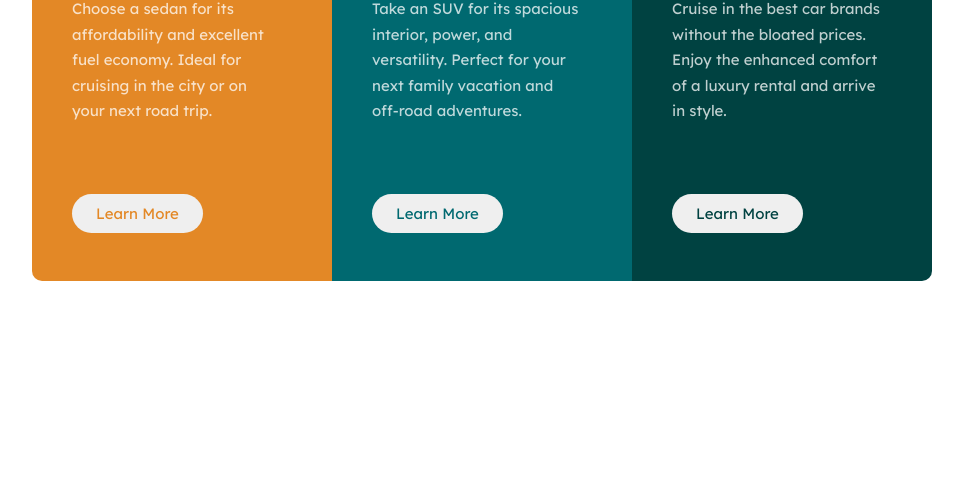
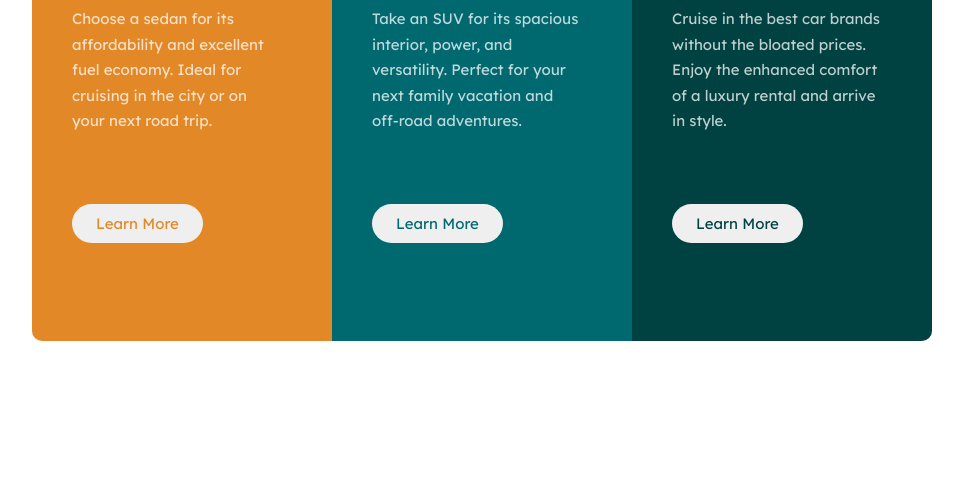
Before and after one commit to SidAsif/preview_card, a plain HTML site: page index.html in a window 1280 px wide. Shown: the part 319-800 px from the top of the page, without its empty margins (158-1121 px from the left). Drawn offline with Linux system fonts and the light colour scheme.

Commit message:
Update style.css

```diff
--- a/style.css
+++ b/style.css
@@ -11,7 +11,7 @@ body {
     flex-wrap: wrap;
     justify-content: center;
     align-items: center;
-    margin-top: 150px;
+    margin-top: 160px;
 }
 
 h1 {
@@ -34,7 +34,7 @@ p {
 
 .car {
     width: 300px;
-    height: 450px;
+    height: 500px;
 }
 
 #sedans {
```
